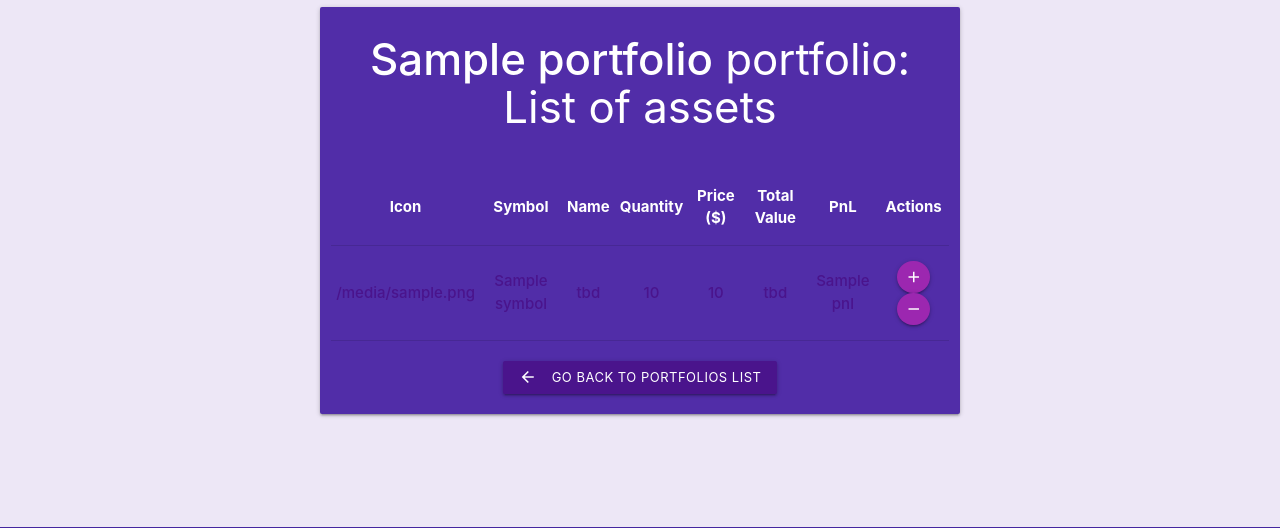
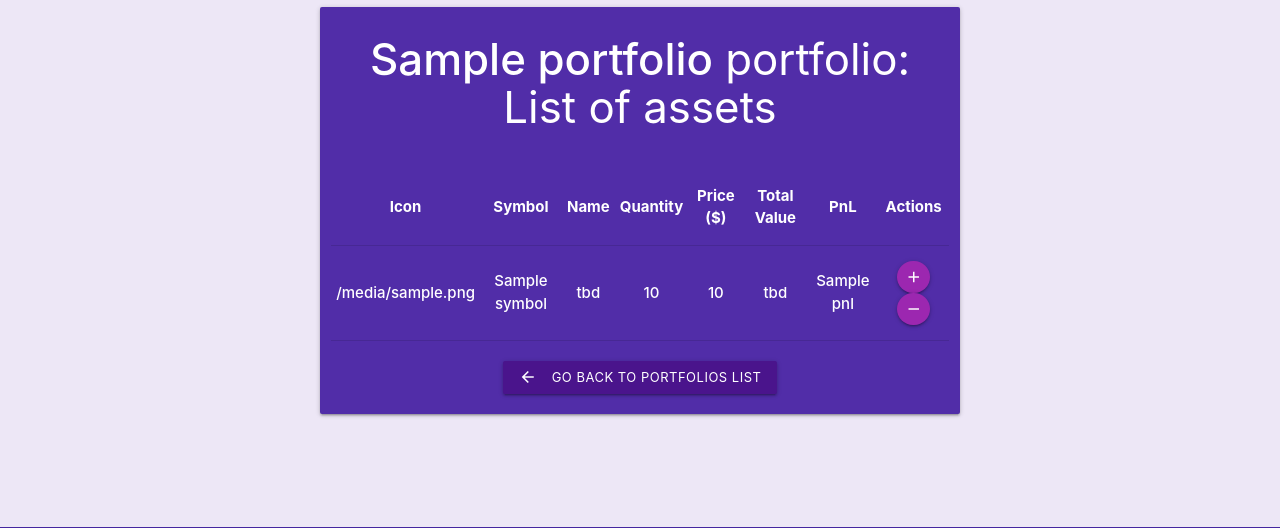
Before and after one commit to Bruno-Diego/bdcrypto-portfolio4, a Django app: template templates/home/portfolio.html in a window 1280 px wide. Shown: the part 65-593 px from the top of the page. Run offline with Django 3.2, Linux system fonts and the light colour scheme; tables that the repository leaves empty hold one stand-in row (values such as "Sample post"); the template is opened without the code that fills it: values that come from a table or form of the project are taken from there, most other values are stand-ins (such as "Sample title", 1, 10 or a date in 2020); data that the repository does not hold is empty.

Commit message:
Change text color in portfolio template

```diff
--- a/templates/home/portfolio.html
+++ b/templates/home/portfolio.html
@@ -37,25 +37,25 @@
                         {% for asset in assets %}
                         <tr>
                             <td>
-                                <span class="purple-text text-darken-4"><strong>{{ asset.icon }}</strong></span>
+                                <span class="white-text"><strong>{{ asset.icon }}</strong></span>
                             </td>
                             <td>
-                                <span class="purple-text text-darken-4"><strong>{{ asset.symbol }}</strong></span>
+                                <span class="white-text"><strong>{{ asset.symbol }}</strong></span>
                             </td>
                             <td>
-                                <span class="purple-text text-darken-4"><strong>tbd</strong></span>
+                                <span class="white-text"><strong>tbd</strong></span>
                             </td>
                             <td>
-                                <span class="purple-text text-darken-4"><strong>{{ asset.quantity }}</strong></span>
+                                <span class="white-text"><strong>{{ asset.quantity }}</strong></span>
                             </td>
                             <td>
-                                <span class="purple-text text-darken-4"><strong>{{ asset.current_price }}</strong></span>
+                                <span class="white-text"><strong>{{ asset.current_price }}</strong></span>
                             </td>
                             <td>
-                                <span class="purple-text text-darken-4"><strong>tbd</strong></span>
+                                <span class="white-text"><strong>tbd</strong></span>
                             </td>
                             <td>
-                                <span class="purple-text text-darken-4"><strong>{{ asset.pnl }}</strong></span>
+                                <span class="white-text"><strong>{{ asset.pnl }}</strong></span>
                             </td>
                             <td>
                                 <a href="{% url 'portfolio' portfolio.slug %}" title="Buy Crypto" class="btn-floating btn-small waves-effect waves-light purple"><i class="material-icons">add</i></a>
```
